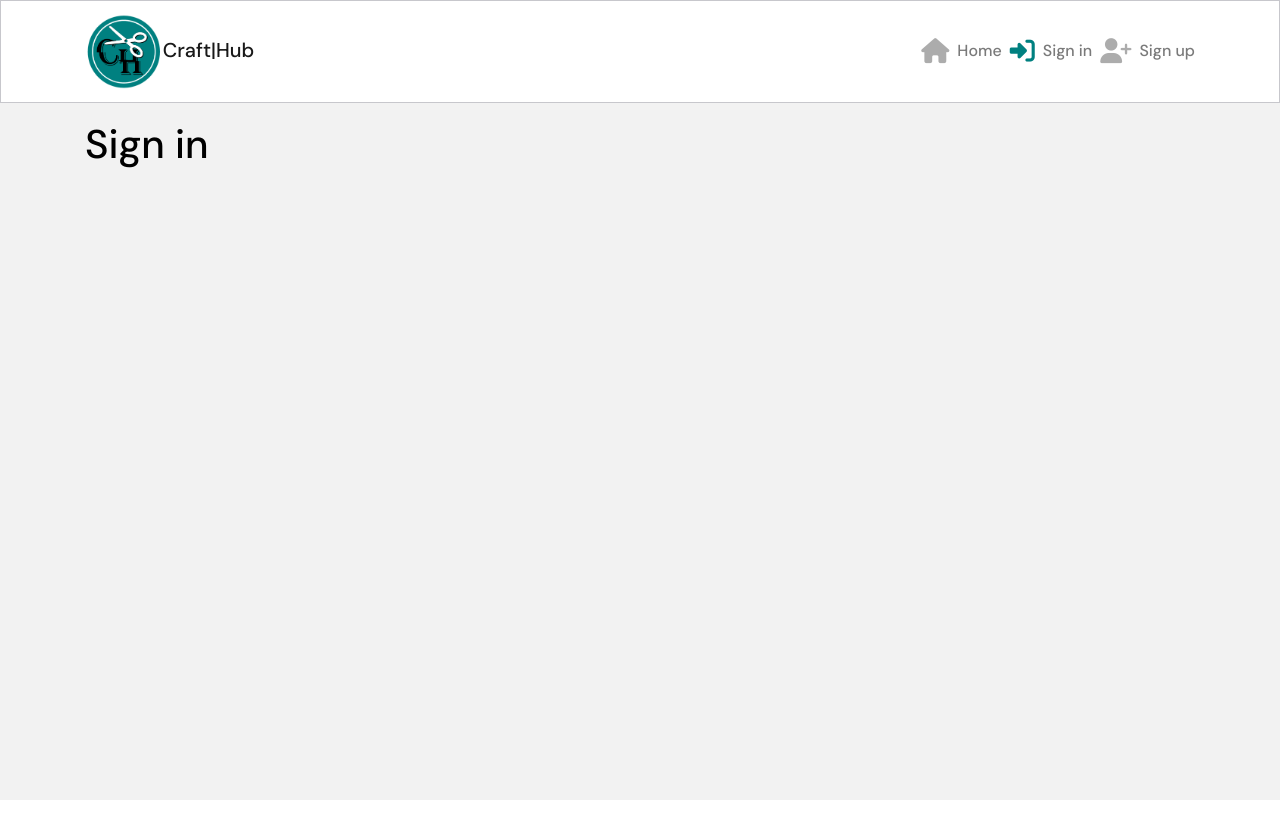
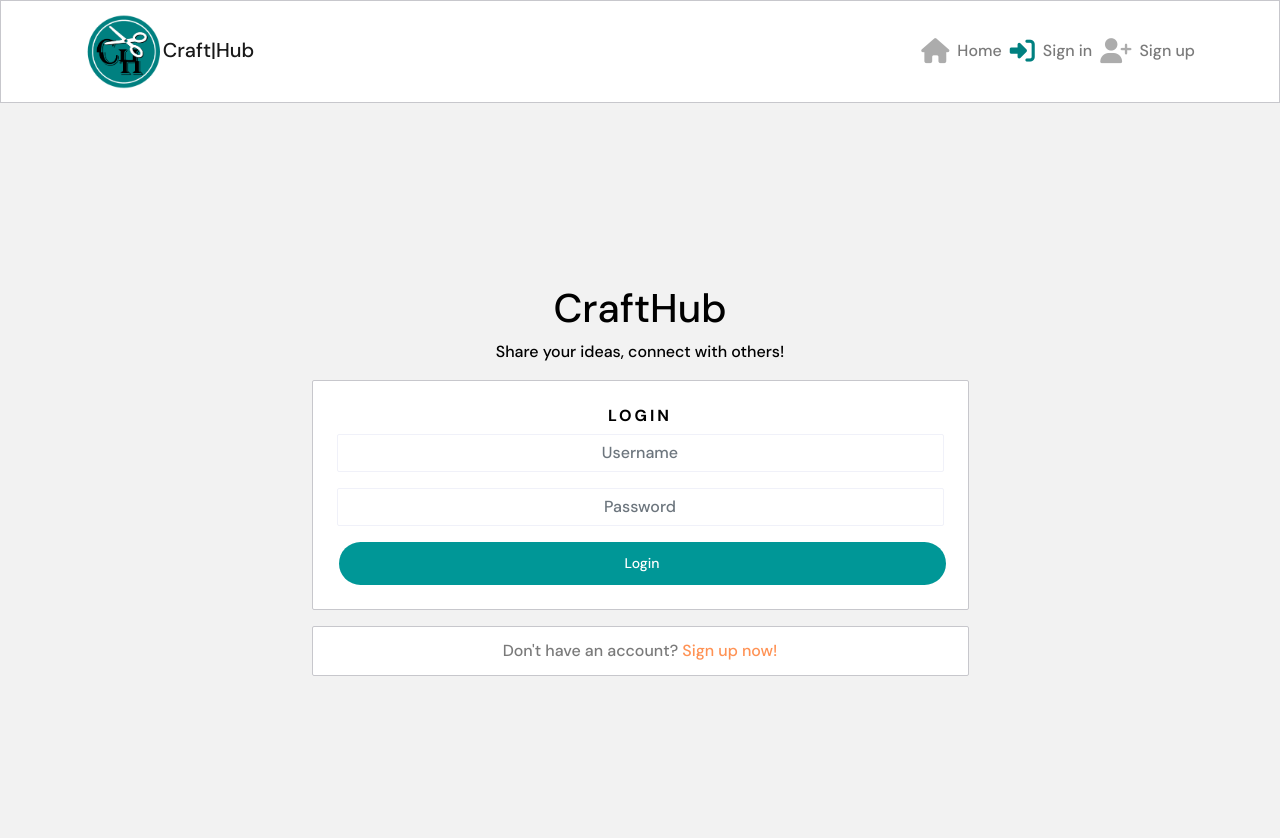
Before and after one commit to MiaRasmussen05/CraftConnect, a React (Create React App) app: page /signin in a window 1280 px wide. Before the commit the page ends 800 px from the top, so only its background shows below. Built offline with nearby package versions, Linux system fonts and the light colour scheme.

Commit message:
Create and style the signin form

```diff
--- a/src/App.js
+++ b/src/App.js
@@ -4,15 +4,18 @@ import { Container } from "react-bootstrap";
 import { Route, Switch } from "react-router-dom";
 import './api/axiosDefaults';
 import SignUpForm from "./pages/auth/SignUpForm";
+import SignInForm from "./pages/auth/SignInForm";
 
 function App() {
   return (
     <div className={styles.App}>
       <NavBar />
       <Container className={styles.Main}>
+        <Switch>
           <Route exact path="/" render={() => <h1>Home page</h1>} />
-          <Route exact path="/signin" render={() => <h1>Sign in</h1>} />
+          <Route exact path="/signin" render={() => <SignInForm />} />
           <Route exact path="/signup" render={() => <SignUpForm />} />
+        </Switch>
       </Container>
     </div>
   );
--- /dev/null
+++ b/src/pages/auth/SignInForm.js
@@ -0,0 +1,58 @@
+import Form from "react-bootstrap/Form";
+import Alert from "react-bootstrap/Alert";
+import Button from "react-bootstrap/Button";
+import Col from "react-bootstrap/Col";
+import Row from "react-bootstrap/Row";
+import Container from "react-bootstrap/Container";
+
+import { Link } from "react-router-dom";
+
+import styles from "../../styles/SignInUpForm.module.css";
+import btnStyles from "../../styles/Button.module.css";
+import appStyles from "../../App.module.css"
+
+
+function SignInForm() {
+    return (
+        <Row className={styles.Row}>
+            <Col className="m-auto py-2 p-md-1" md={7}>
+                <h1 className="text-center">CraftHub</h1>
+                <p className="text-center">Share your ideas, connect with others!</p>
+                <Container className={`${appStyles.Content} p-4 `}>
+                    <h1 className={styles.Header}>login</h1>
+                    <Form>
+                        <Form.Group controlId="username">
+                            <Form.Label className="d-none">Username</Form.Label>
+                            <Form.Control
+                                type="text" placeholder="Username"
+                                name="username" className={styles.Input}
+                            />
+                        </Form.Group>
+
+                        <Form.Group controlId="password">
+                            <Form.Label className="d-none">Password</Form.Label>
+                            <Form.Control
+                                type="password" placeholder="Password"
+                                name="password" className={styles.Input}
+                            />
+                        </Form.Group>
+
+                        <Button className={`${btnStyles.Button} ${btnStyles.Wide}`}
+                            type="submit">
+                            Login
+                        </Button>
+                    </Form>
+
+                </Container>
+                <Container className={`mt-3 ${appStyles.Content}`}>
+                    <Link className={styles.Link} to="/signup">
+                        Don't have an account? <span>Sign up now!</span>
+                    </Link>
+                </Container>
+            </Col>
+
+        </Row>
+    );
+}
+
+export default SignInForm;
```
